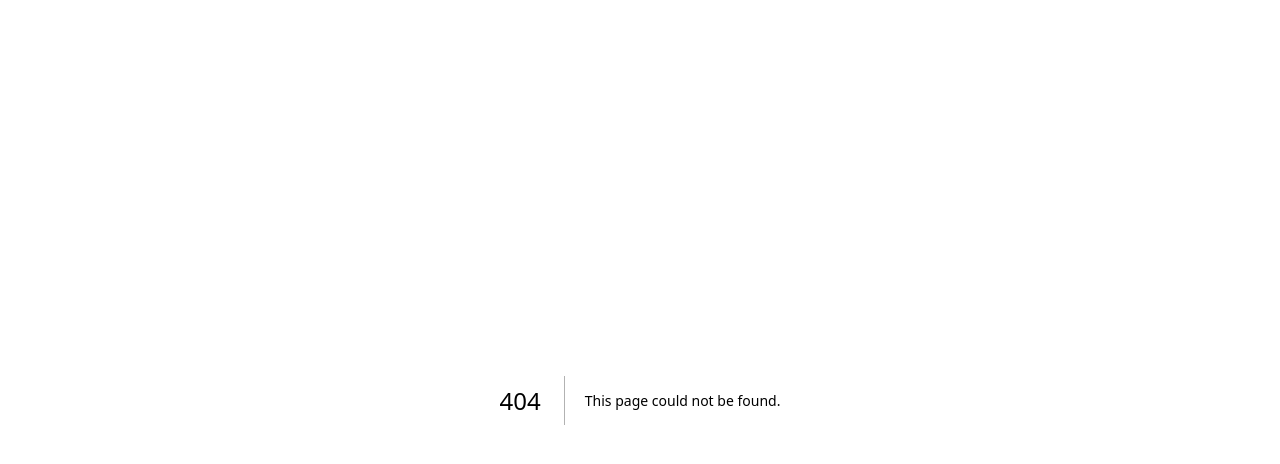
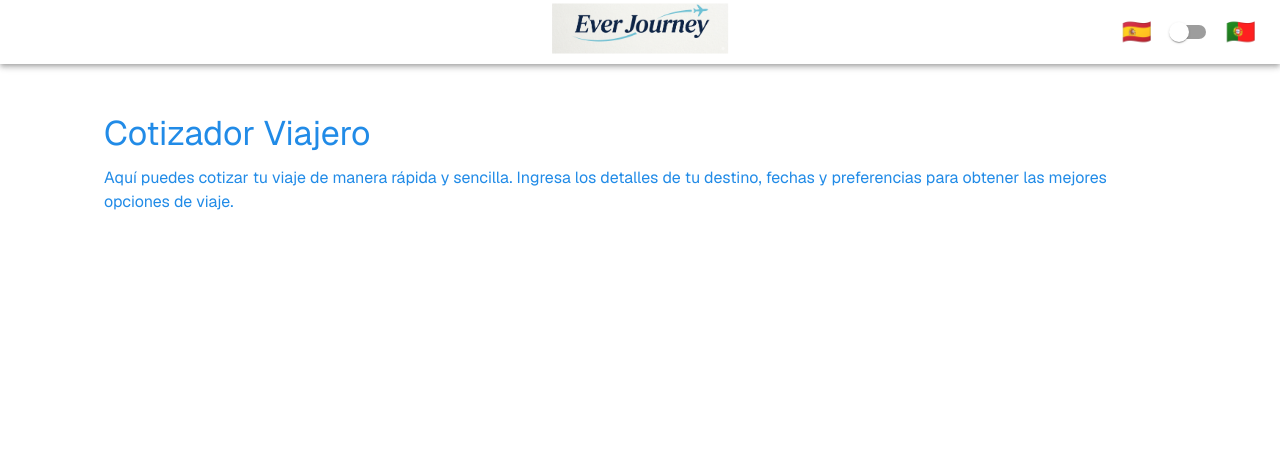
Before and after one commit to developmentlg2026-code/quotation-ever-journey, a Next.js app: page /cotizador/viajero in a window 1280 px wide. Before the commit this address had no page. Shown: the top 464 px of the page. Built offline with nearby package versions, Linux system fonts and the light colour scheme.

Commit message:
Add theme registry, navbar, and initial page structure
- Implemented ThemeRegistry for consistent theming across the app.
- Created Navbar component with language switch functionality.
- Added initial page structure for cotizador and viajero sections.
- Included banner images for visual enhancement.

```diff
--- /dev/null
+++ b/app/ThemeRegistry.js
@@ -0,0 +1,75 @@
+'use client';
+import { createTheme, ThemeProvider } from '@mui/material/styles';
+import CssBaseline from '@mui/material/CssBaseline';
+import Box from '@mui/material/Box';
+import { Geist } from "next/font/google";
+
+const geistSans = Geist({
+  variable: "--font-geist-sans",
+  subsets: ["latin"],
+});
+
+// Azul brillante (Progreso y detalles): #218be7
+// Morado vibrante (Botones "Comprar"): #5216f4
+// Azul medio (Pie de página): #477cc4
+// Azul marino oscuro (Texto del título): #1b1b3a
+// Gris oscuro (Texto descriptivo): #6f6f6f
+// Blanco/Gris muy claro (Fondo de tarjetas): #f8f9fa
+
+// Define el tema con los colores estándar y los de tu aplicación
+const theme = createTheme({
+  palette: {
+    mode: 'light',
+    primary: {
+      main: '#218be7', // Azul oscuro/grisáceo usado en botones y títulos
+    },
+    secondary: {
+      main: '#5216f4', // Marrón/dorado usado en botones y acentos
+    },
+    error: {
+      main: '#d32f2f', // Rojo usado para errores o botones de eliminar
+    },
+    warning: {
+      main: '#ffa726', // Naranja estándar para advertencias
+    },
+    success: {
+      main: '#4caf50', // Verde para mensajes de éxito
+    },
+    background: {
+      default: '#fff',
+      paper: '#f8f9fa', // Un gris muy claro usado en fondos de sección
+    },
+    text: {
+      primary: '#218be7',
+      secondary: '#666',
+    }
+  },
+  typography: {
+    fontFamily: geistSans.style.fontFamily,
+  },
+});
+
+export default function ThemeRegistry({ children }) {
+  return (
+    <ThemeProvider theme={theme}>
+      {/* CssBaseline normaliza los estilos y aplica el color de fondo */}
+      <CssBaseline />
+
+      {/* Contenedor principal con márgenes responsivos */}
+      <Box
+        component="main"
+        sx={{
+          width: '100%',
+          maxWidth: '1200px', // Evita que se estire demasiado en monitores grandes
+          margin: '0 auto', // Centra el contenido en escritorio
+          // px: Padding en el eje X. xs=móvil, sm=tablet, md/lg=escritorio
+          px: { xs: 2, sm: 4, md: 6, lg: 8 },
+          // py: Padding en el eje Y.
+          py: { xs: 2, sm: 4, md: 6 },
+        }}
+      >
+        {children}
+      </Box>
+    </ThemeProvider>
+  );
+}
--- /dev/null
+++ b/app/components/Navbar.js
@@ -0,0 +1,52 @@
+'use client';
+
+import React, { useState } from 'react';
+import { AppBar, Toolbar, Typography, Switch, Box } from '@mui/material';
+
+export default function Navbar() {
+  // Estado para controlar el idioma.
+  // false = Español (por defecto), true = Portugués
+  const [isPortuguese, setIsPortuguese] = useState(false);
+
+  const handleLanguageChange = (event) => {
+    setIsPortuguese(event.target.checked);
+    // Aquí podrías agregar la lógica para cambiar el idioma globalmente
+    // usando algún contexto (ej. i18n, next-intl, etc.)
+  };
+
+  return (
+    <AppBar position="static" sx={{ bgcolor: 'white', color: 'text.primary', boxShadow: 4 }}>
+      <Toolbar sx={{ position: 'relative' }}>
+
+        {/* Logo (Izquierda en móvil, Centrado en pantallas más grandes) */}
+        <Box sx={{
+          position: { xs: 'static', sm: 'absolute' },
+          left: { xs: 'auto', sm: '50%' },
+          top: { xs: 'auto', sm: '50%' },
+          transform: { xs: 'none', sm: 'translate(-50%, -50%)' },
+        }}>
+          <Box
+            component="img"
+            src="/static/banner/ever-journey-banner2.png"
+            alt="Ever Journey"
+            sx={{ height: 50, objectFit: 'contain' }} // Ajusta el alto según prefieras
+          />
+        </Box>
+
+        {/* Switch de Idiomas a la derecha */}
+        <Box sx={{ display: 'flex', alignItems: 'center', gap: 1, marginLeft: 'auto' }}>
+          <Typography sx={{ fontSize: '1.5rem', lineHeight: 1 }}>🇪🇸</Typography>
+
+          <Switch
+            checked={isPortuguese}
+            onChange={handleLanguageChange}
+            color="primary"
+            inputProps={{ 'aria-label': 'Cambiar idioma' }}
+          />
+
+          <Typography sx={{ fontSize: '1.5rem', lineHeight: 1 }}>🇵🇹</Typography>
+        </Box>
+      </Toolbar>
+    </AppBar>
+  );
+}
--- /dev/null
+++ b/app/cotizador/viajero/page.js
@@ -0,0 +1,17 @@
+import { Typography } from '@mui/material'
+import React from 'react'
+
+const page = () => {
+  return (
+    <div>
+      <Typography variant="h4" component="h1" gutterBottom sx={{color: 'primary.main'}}>
+        Cotizador Viajero
+      </Typography>
+      <Typography variant="body1">
+        Aquí puedes cotizar tu viaje de manera rápida y sencilla. Ingresa los detalles de tu destino, fechas y preferencias para obtener las mejores opciones de viaje.
+      </Typography>
+    </div>
+  )
+}
+
+export default page
--- a/app/layout.js
+++ b/app/layout.js
@@ -1,5 +1,7 @@
 import { Geist, Geist_Mono } from "next/font/google";
 import "./globals.css";
+import ThemeRegistry from "./ThemeRegistry";
+import Navbar from "./components/Navbar";
 
 const geistSans = Geist({
   variable: "--font-geist-sans",
@@ -20,7 +22,8 @@ export default function RootLayout({ children }) {
   return (
     <html lang="en">
       <body className={`${geistSans.variable} ${geistMono.variable}`}>
-        {children}
+        <Navbar />
+        <ThemeRegistry>{children}</ThemeRegistry>
       </body>
     </html>
   );
```
Also changed, not shown: app/cotizador/page.js (added, +9 -0 lines), app/cotizador/viajero/infoViaje/page.js (added, +9 -0 lines), public/static/banner/ever-journey-banner2.png (added), 1 other file (tests, documents, lock files or other folders).
